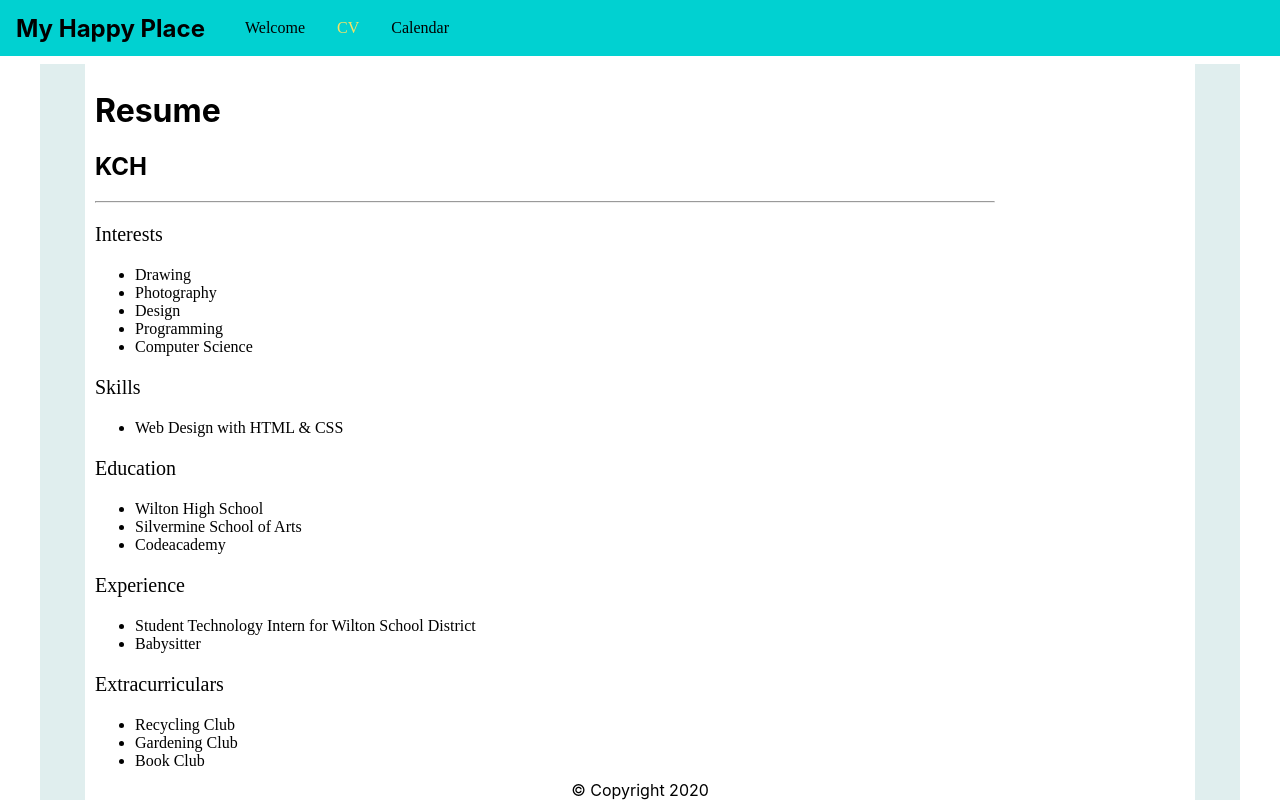
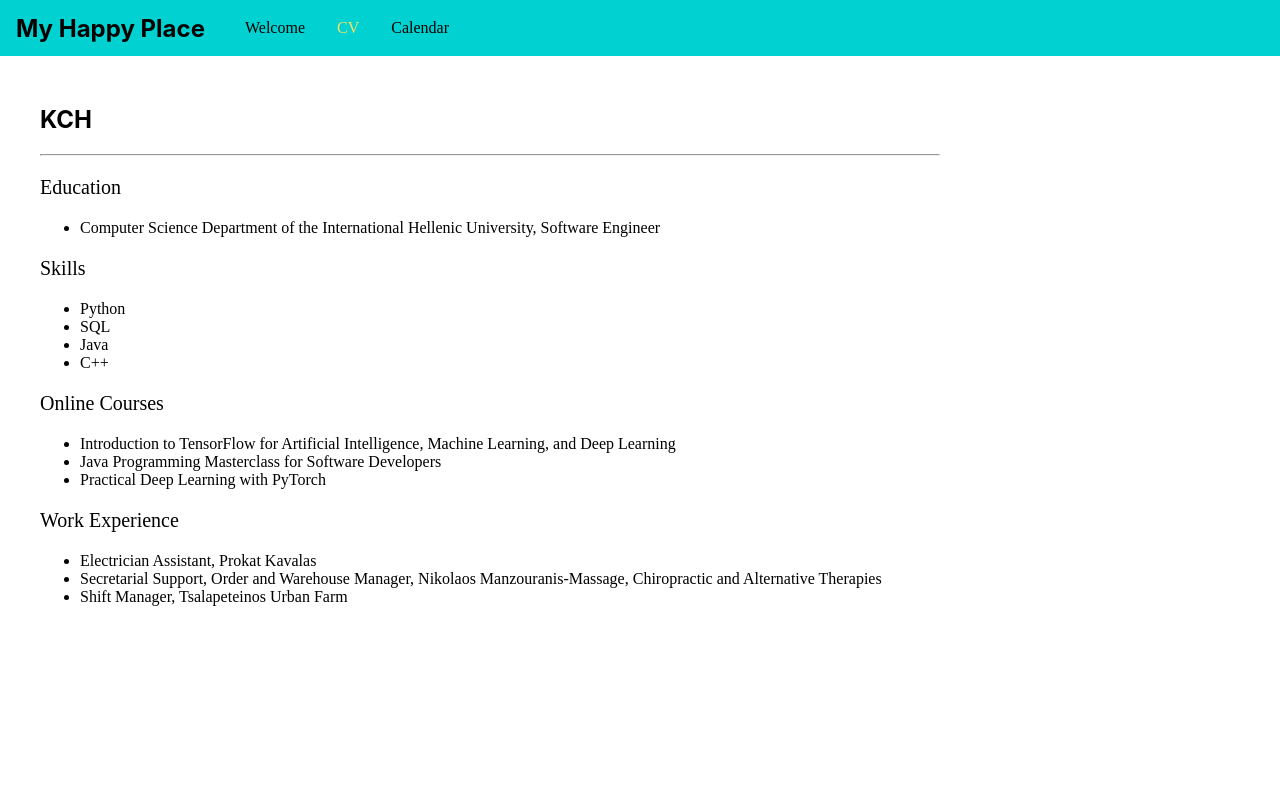
Before and after one commit to kocharalampidis/Personal-Website, a React (Create React App) app: page /mybio in a window 1280 px wide. Shown: the top 800 px of the page. Built offline with nearby package versions, Linux system fonts and the light colour scheme.

Commit message:
added bio information, basic css.  Footer not fixed.

```diff
--- a/src/Pages/mybio.js
+++ b/src/Pages/mybio.js
@@ -5,54 +5,56 @@ function mybio(){
     return(
     <Fragment>
 
-        <div class="left"></div>
-        <div class="stuff">
+        <div class="main-container">
 
-          <h1>Resume</h1>
+
           <h2>KCH</h2>
           <hr />
 
-          <p class="head">Interests</p>
+          <p class="head">Education</p>
           <ul>
-            <li>Drawing</li>
-            <li>Photography</li>
-            <li>Design</li>
-            <li>Programming</li>
-            <li>Computer Science</li>
-          </ul>
+            <li>Computer Science Department
+               of the International Hellenic University,
+               Software Engineer</li>
+            </ul>
           <p class="head">Skills</p>
           <ul>
-            <li>Web Design with HTML & CSS</li>
+            <li>Python</li>
+            <li>SQL</li>
+            <li>Java</li>
+            <li>C++</li>
           </ul>
-          <p class="head">Education</p>
+          <p class="head">Online Courses</p>
           <ul>
-            <a href="http://www.wiltonhighschool.org/pages/Wilton_High_School">
-              <li>Wilton High School</li>
-            </a>
-
-            <a href="https://www.silvermineart.org/">
-              <li>Silvermine School of Arts</li>
-            </a>
-            <li>Codeacademy</li>
+            <li>Introduction to TensorFlow
+               for Artificial Intelligence, Machine Learning,
+               and Deep Learning
+            </li>
+            <li>Java Programming Masterclass
+               for Software Developers
+            </li>
+            <li>
+              Practical Deep Learning with PyTorch
+            </li>
           </ul>
-          <p class="head">Experience</p>
+          <p class="head">Work Experience</p>
           <ul>
-            <li>Student Technology Intern for Wilton School District</li>
-            <li>Babysitter</li>
+            <li>
+              Electrician Assistant, Prokat Kavalas
+            </li>
+            <li>
+              Secretarial Support, Order and Warehouse Manager,
+              Nikolaos Manzouranis-Massage, Chiropractic and
+              Alternative Therapies
+            </li>
+            <li>
+              Shift Manager, Tsalapeteinos Urban Farm
+            </li>
           </ul>
-          <p class="head">Extracurriculars</p>
-          <ul>
-            <li>Recycling Club</li>
-            <li>Gardening Club</li>
-            <li>Book Club</li>
-          </ul>
-        </div>
-        <div class="right"></div>
-        <div id="footer">
 
         </div>
 
-    </Fragment>
+        </Fragment>
     );
 }
 
--- a/src/components/css/Footer.css
+++ b/src/components/css/Footer.css
@@ -1,7 +1,5 @@
 footer {
 
-    position: fixed;
-    left: 0;
     bottom: 0;
     width: 100%;
     color: black;
--- a/src/components/css/mybio.css
+++ b/src/components/css/mybio.css
@@ -1,32 +1,7 @@
-
-
-
-
-
-  #title {
-    margin-left: 3%;
-  }
-
-  .left {
-    height: 1000px;
-    width: 45px;
-    background-color: #e0eeee;
-    float: left;
-    position: fixed;
-  }
-
-  .right {
-    height: 1000px;
-    width: 45px;
-    background-color: #e0eeee;
-    float: right;
-    position: inherit;
-  }
-
-  .stuff {
+  .main-container {
     display: inline-block;
-    margin-top: 6px;
-    margin-left: 55px;
+    margin-top: 21px;
+    margin-left: px;
     width: 75%;
     height: 1000px;
   }
@@ -34,6 +9,7 @@
   p,
   li {
     font-family: 'Cormorant Garamond';
+
   }
 
   .head {
```
